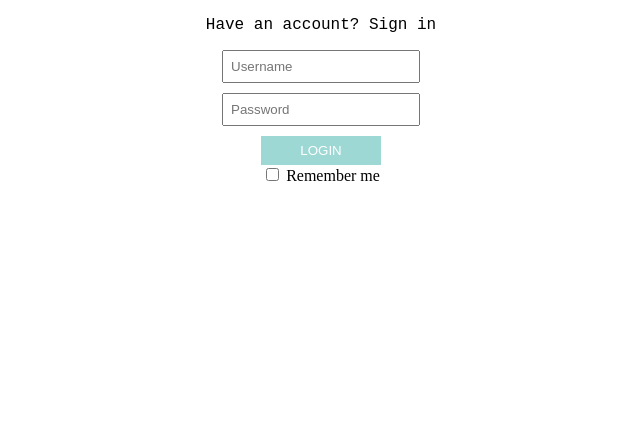
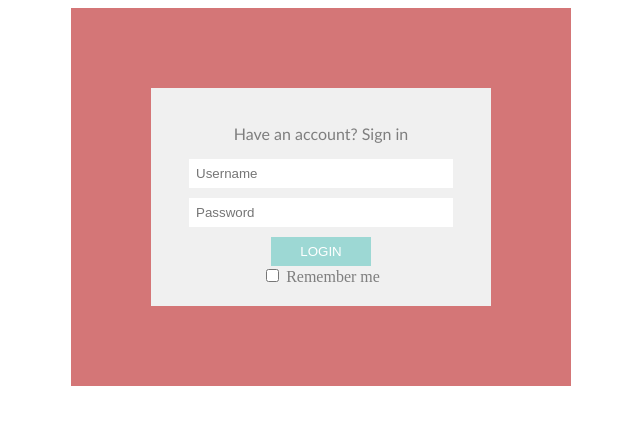
Before and after one commit to JessicaPreuss/bubblegum, a plain HTML site: page index.html in a window 1280 px wide. Shown: the whole page, without its empty margins (319-959 px from the left). Drawn offline with Linux system fonts and the light colour scheme.

Commit message:
Additional style changes

```diff
--- a/index.html
+++ b/index.html
@@ -13,7 +13,7 @@
        <input class="formField" placeholder="Username"/> <br/>
        <input class="formField" placeholder="Password"/> <br/>
        <button> LOGIN </button> <br/>
-       <label>
+       <label class ="checkBox">
            <input type="checkbox" />
            Remember me
         </label>
--- a/styles.css
+++ b/styles.css
@@ -1,8 +1,9 @@
 p {
-    font-family: 'Courier New', Courier, monospace;
+    font-family: 'Gill Sans', 'Gill Sans MT', Calibri, 'Trebuchet MS', sans-serif;
+    color: #7e7e7e;
 }
 .formField {
-    width: 180px;
+    width: 250px;
     padding: 7px;
     margin-bottom: 10px;
 }
@@ -10,7 +11,7 @@ button {
     background-color:#9dd8d4;
     color: white;
     border: #9dd8d4;
-    width: 120px;
+    width: 100px;
     padding: 7px;
 }
 form {
@@ -18,5 +19,16 @@ form {
     width: 300px;
     margin-left: auto;
     margin-right: auto;
-
+    padding: 20px;
+    background-color: #F0F0F0;
+    border-style: solid;
+    border-color: #D47677;
+    border-width: 80px;
 }
+.checkBox {
+    color: #7e7e7e;
+}
+input {
+    border-style: none;
+    color: #7e7e7e;
+}
```
